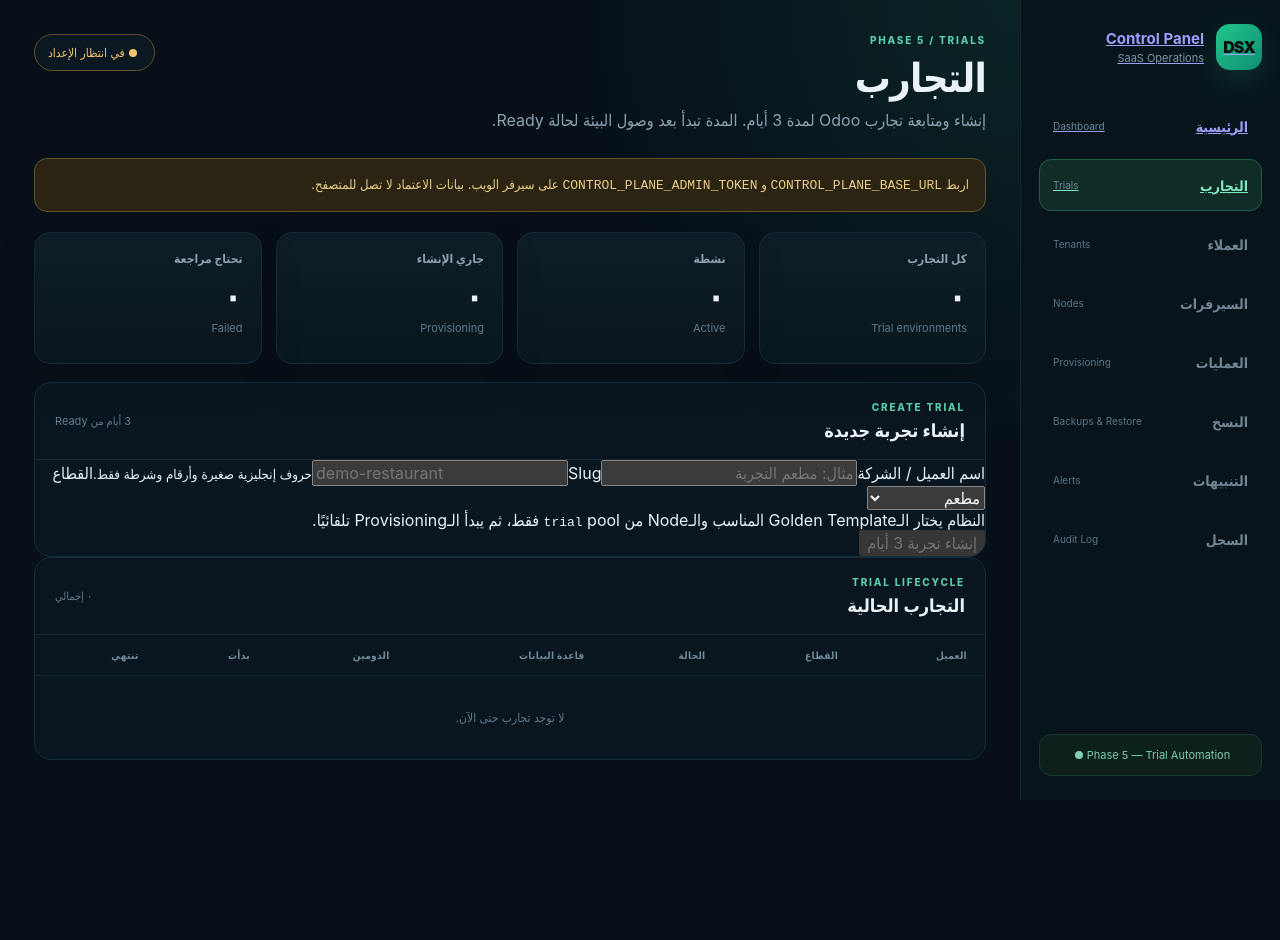
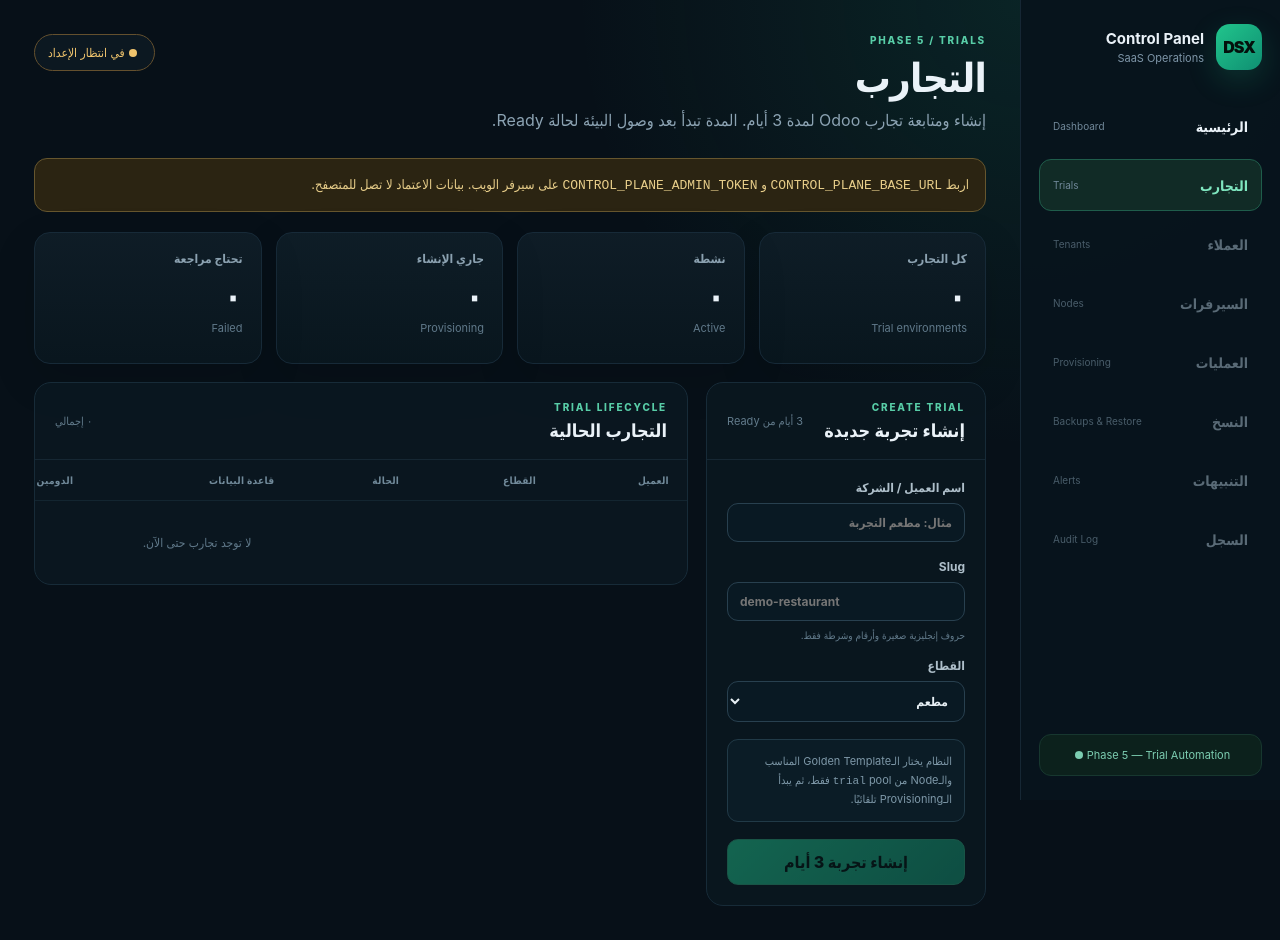
Before and after one commit to abdelrahmanashraf-code/DSX-Control-Plane, a Next.js app in the folder apps/web/: page /trials in a window 1280 px wide. Before the commit the page ends 800 px from the top, so only its background shows below. Built offline with nearby package versions, Linux system fonts and the light colour scheme.

Commit message:
style(web): add trials admin ui styles

```diff
--- a/apps/web/app/globals.css
+++ b/apps/web/app/globals.css
@@ -8,6 +8,7 @@
 * { box-sizing: border-box; }
 html, body { margin: 0; min-height: 100%; background: #071018; }
 body { min-height: 100vh; }
+a { color: inherit; }
 button, input, select { font: inherit; }
 code { direction: ltr; unicode-bidi: embed; }
 
@@ -33,6 +34,7 @@
 }
 
 .brand { display: flex; align-items: center; gap: 12px; }
+.brand-link { text-decoration: none; }
 .brand-mark {
   width: 46px;
   height: 46px;
@@ -58,11 +60,13 @@
   align-items: center;
   justify-content: space-between;
   border: 1px solid transparent;
+  text-decoration: none;
 }
 .nav-item span { font-weight: 700; font-size: 14px; }
 .nav-item small { color: #71899a; font-size: 10px; direction: ltr; }
 .nav-item.active { background: #112b26; border-color: #1f5d4b; color: #7fe6bf; }
-.nav-item.disabled { color: #8ca0af; opacity: 0.82; }
+.nav-item:not(.disabled):hover { background: #0e211e; border-color: #1b4338; }
+.nav-item.disabled { color: #8ca0af; opacity: 0.62; cursor: default; }
 
 .sidebar-foot {
   margin-top: auto;
@@ -108,6 +112,7 @@
   font-size: 13px;
 }
 .notice.danger { background: #2b1515; border-color: #6c3434; color: #f0a2a2; }
+.notice.success { background: #0d2b22; border-color: #245c49; color: #82d9b8; }
 
 .metrics { display: grid; grid-template-columns: repeat(4, minmax(0, 1fr)); gap: 14px; margin-bottom: 18px; }
 .metric-card {
@@ -154,10 +159,11 @@
   font-size: 10px;
   direction: ltr;
 }
-.status-ready, .status-validated, .status-verified, .status-online { background: #0f2b22; border-color: #235d49; color: #72dbb4; }
-.status-failed, .status-critical, .status-offline { background: #311717; border-color: #733939; color: #ffa3a3; }
-.status-warning, .status-stale, .status-pending { background: #322a14; border-color: #6b5728; color: #e9c66f; }
-.status-running, .status-dispatched, .status-queued { background: #14273a; border-color: #2d5478; color: #8dc6f3; }
+.status-ready, .status-active, .status-validated, .status-verified, .status-online { background: #0f2b22; border-color: #235d49; color: #72dbb4; }
+.status-failed, .status-critical, .status-offline, .status-expired { background: #311717; border-color: #733939; color: #ffa3a3; }
+.status-warning, .status-stale, .status-pending, .status-cleanup_pending { background: #322a14; border-color: #6b5728; color: #e9c66f; }
+.status-running, .status-dispatched, .status-queued, .status-provisioning, .status-requested { background: #14273a; border-color: #2d5478; color: #8dc6f3; }
+.status-cleaned { background: #18252d; border-color: #334b59; color: #9eb2bf; }
 
 .alert-list { padding: 8px 18px 14px; }
 .alert-row { display: flex; align-items: center; justify-content: space-between; gap: 12px; padding: 14px 2px; border-bottom: 1px solid #152631; }
@@ -178,11 +184,52 @@
   background: linear-gradient(100deg, #0d2b23, #0c2024);
 }
 .phase-banner p:last-child { margin: 8px 0 0; color: #8bb9aa; font-size: 12px; }
-.phase-banner > span { direction: ltr; white-space: nowrap; color: #62d8ad; border: 1px solid #28614f; border-radius: 999px; padding: 8px 13px; font-size: 11px; }
+.phase-banner > span, .phase-action {
+  direction: ltr;
+  white-space: nowrap;
+  color: #62d8ad;
+  border: 1px solid #28614f;
+  border-radius: 999px;
+  padding: 8px 13px;
+  font-size: 11px;
+  text-decoration: none;
+}
+.phase-action:hover { background: #12392e; }
+
+.trial-layout { display: grid; grid-template-columns: minmax(280px, 0.36fr) minmax(0, 1fr); gap: 18px; align-items: start; }
+.trial-create-panel { position: sticky; top: 24px; }
+.trial-form { padding: 20px; display: grid; gap: 17px; }
+.trial-form label { display: grid; gap: 8px; color: #aebfca; font-size: 12px; font-weight: 700; }
+.trial-form label small { color: #627b8b; font-size: 10px; font-weight: 400; }
+.trial-form input, .trial-form select {
+  width: 100%;
+  border: 1px solid #28404f;
+  border-radius: 11px;
+  background: #091923;
+  color: #e8f0f5;
+  padding: 11px 12px;
+  outline: none;
+}
+.trial-form input:focus, .trial-form select:focus { border-color: #2e8f70; box-shadow: 0 0 0 3px rgba(46, 143, 112, 0.12); }
+.trial-form-note { border: 1px solid #213a47; background: #0b1c26; border-radius: 11px; padding: 12px; color: #7e98a8; font-size: 11px; line-height: 1.7; }
+.primary-button {
+  border: 1px solid #2da177;
+  border-radius: 11px;
+  background: linear-gradient(135deg, #21c58c, #15936e);
+  color: #04130d;
+  padding: 12px 15px;
+  font-weight: 850;
+  cursor: pointer;
+}
+.primary-button:hover:not(:disabled) { filter: brightness(1.06); }
+.primary-button:disabled { opacity: 0.45; cursor: not-allowed; }
+.trials-table { min-width: 980px; }
+.trials-table td code { font-size: 10px; color: #8fb0c0; }
 
 @media (max-width: 1180px) {
   .metrics { grid-template-columns: repeat(2, minmax(0, 1fr)); }
-  .two-columns { grid-template-columns: 1fr; }
+  .two-columns, .trial-layout { grid-template-columns: 1fr; }
+  .trial-create-panel { position: static; }
 }
 
 @media (max-width: 820px) {
```
